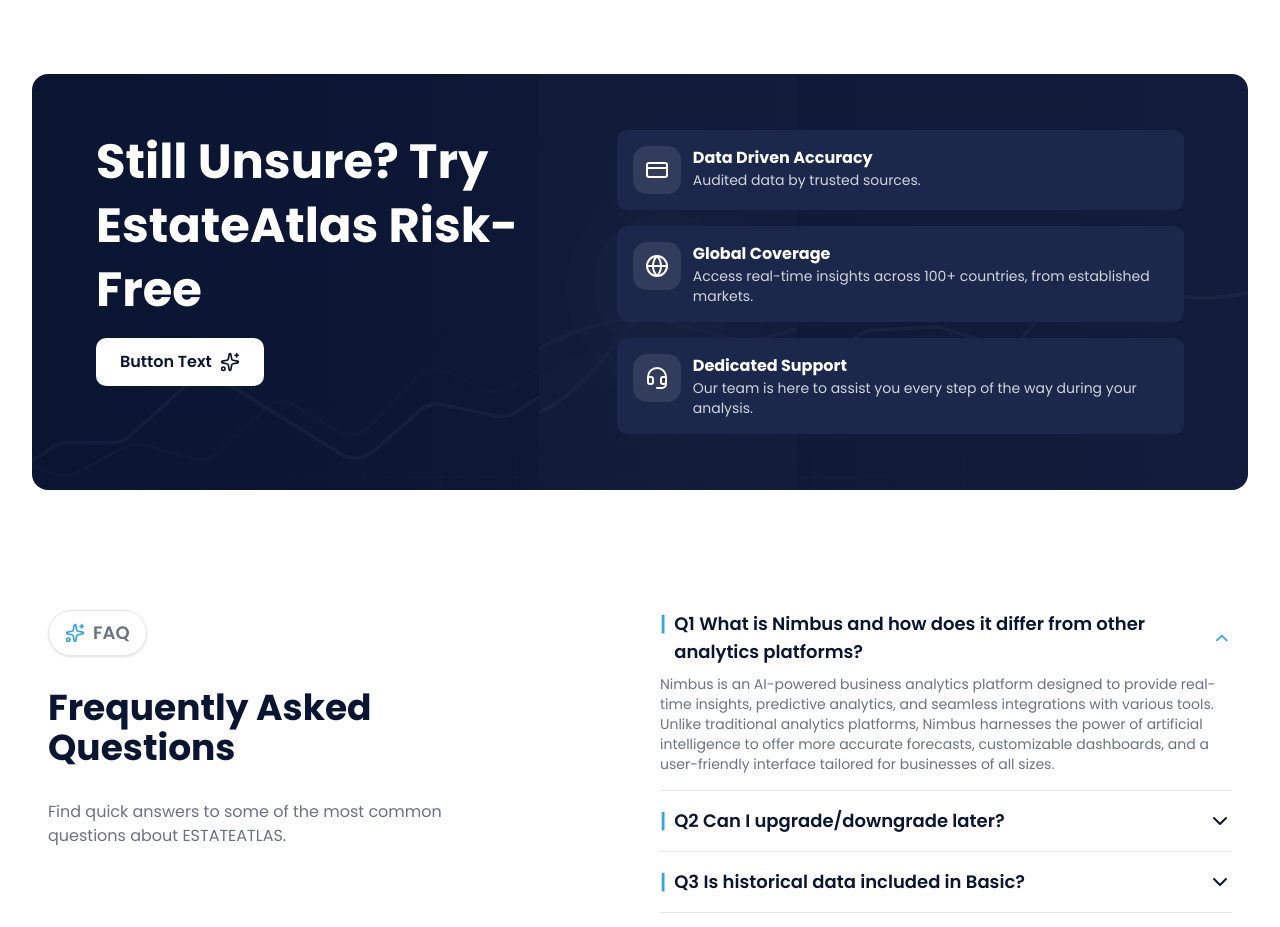
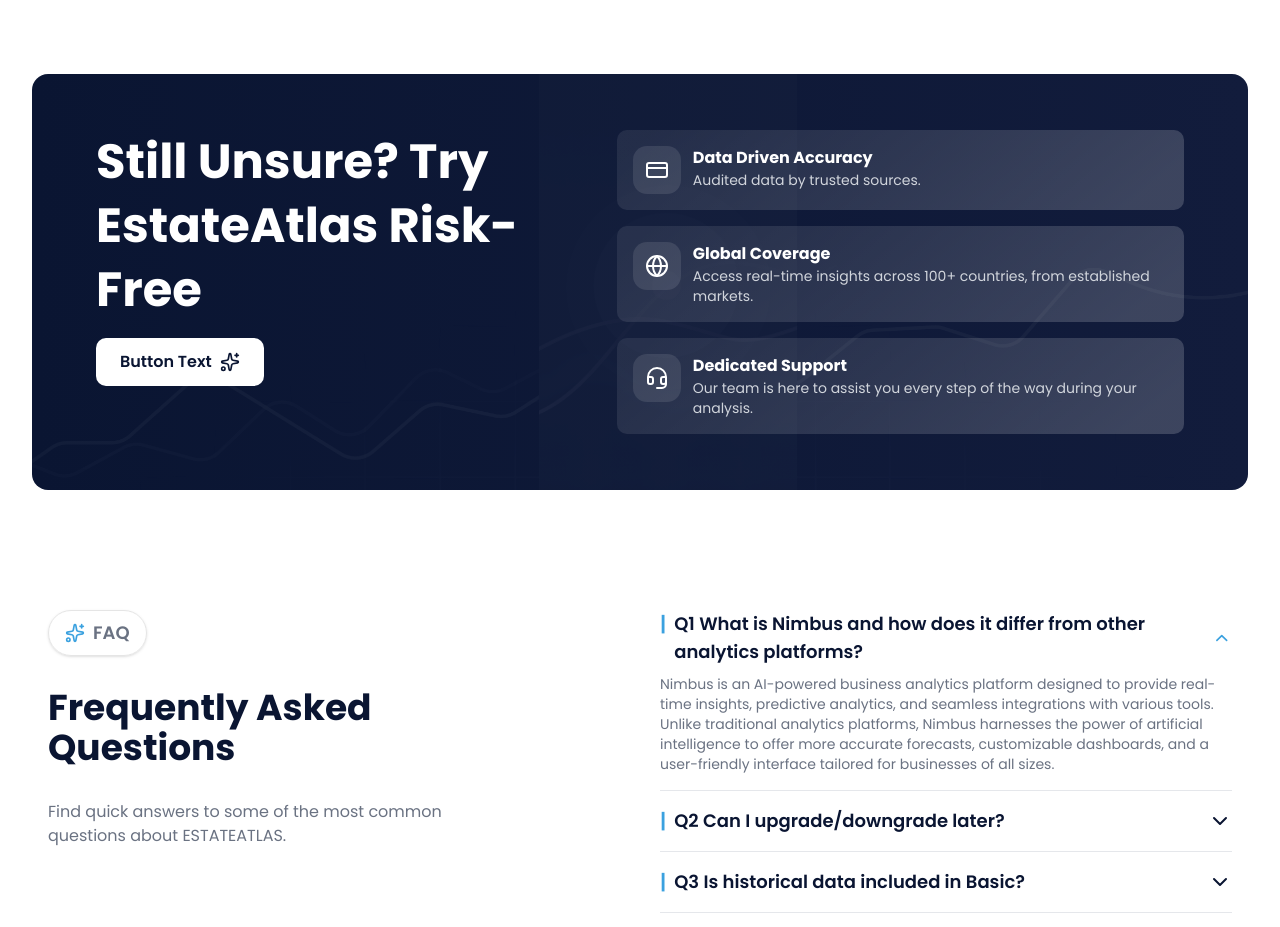
Before and after one commit to mubashirbappi5/EstateAtlas, a Next.js app: page /pricing in a window 1280 px wide. Shown: the part 1200-2127 px from the top of the page. Built offline with nearby package versions, Linux system fonts and the light colour scheme.

Commit message:
complate hero section in  article page

```diff
--- a/src/app/pricing/page.tsx
+++ b/src/app/pricing/page.tsx
@@ -1,6 +1,12 @@
 import ToggleButton from "@/components/Pricing/ToggleButton";
 import React from "react";
-import { CircleCheck, CreditCard ,  Globe, Headset, Sparkles  } from "lucide-react";
+import {
+  CircleCheck,
+  CreditCard,
+  Globe,
+  Headset,
+  Sparkles,
+} from "lucide-react";
 import Image from "next/image";
 import actionbg from "../../../public/actionbg.png";
 import FAQ from "@/components/Pricing/FAQ";
@@ -25,7 +31,8 @@
         <div
           className="absolute top-40 -left-40 w-[500px] h-[500px] rounded-full z-0 pointer-events-none blur-xl opacity-40"
           style={{
-    background: "radial-gradient(circle at center, rgba(10, 21, 50, 0.5) 0%, rgba(10, 21, 50, 0.2) 60%, rgba(255, 255, 255, 0) 100%)",
+            background:
+              "radial-gradient(circle at center, rgba(10, 21, 50, 0.5) 0%, rgba(10, 21, 50, 0.2) 60%, rgba(255, 255, 255, 0) 100%)",
           }}
         ></div>
 
@@ -104,9 +111,7 @@
               </div>
 
               <div className="mb-6">
-                  <p className="text-3xl font-bold text-white mb-2">
-                    $99/month
-                  </p>
+                <p className="text-3xl font-bold text-white mb-2">$99/month</p>
                 <p className="text-white text-sm">
                   Save 15% annually ($999/year)
                 </p>
@@ -164,7 +169,6 @@
           </div>
         </div>
 
-
         {/* action btn */}
 
         <section className=" my-30 ">
@@ -191,25 +195,43 @@
                   Still Unsure? Try <br /> EstateAtlas Risk-Free
                 </h2>
                 <button className="mt-4 bg-white text-[#0A1532] font-semibold px-6 py-3 rounded-lg flex items-center gap-2 hover:bg-gray-200 transition">
-                  Button Text <span><Sparkles className="w-5 h-5 text-[#0A1532]" /></span>
+                  Button Text{" "}
+                  <span>
+                    <Sparkles className="w-5 h-5 text-[#0A1532]" />
+                  </span>
                 </button>
               </div>
 
               {/* Features */}
               <div className="grid gap-4">
-                <div className="bg-[#1B274B] rounded-lg p-4 flex items-start gap-3">
-                  <div className="bg-[#FFFFFF1A] rounded-xl p-3 ">
+                <div
+                  className="rounded-lg p-4 flex items-start gap-3"
+                  style={{
+                    background:
+                      "linear-gradient(139.97deg, rgba(255, 255, 255, 0.08) 5.916%, rgba(255, 255, 255, 0.18) 90.97%)",
+                  }}
+                >
+                  <div className="bg-[#FFFFFF1A] rounded-xl p-3">
                     <CreditCard />
                   </div>
 
                   <div className="text-left">
-                    <h4 className="font-bold">Data Driven Accuracy</h4>
+                    <h4 className="font-bold text-white">
+                      Data Driven Accuracy
+                    </h4>
                     <p className="text-sm text-gray-300">
                       Audited data by trusted sources.
                     </p>
                   </div>
                 </div>
-                <div className="bg-[#1B274B] rounded-lg p-4 flex items-start gap-3">
+
+                <div
+                  style={{
+                    background:
+                      "linear-gradient(139.97deg, rgba(255, 255, 255, 0.08) 5.916%, rgba(255, 255, 255, 0.18) 90.97%)",
+                  }}
+                  className="rounded-lg p-4 flex items-start gap-3"
+                >
                   <div className="bg-[#FFFFFF1A] rounded-xl p-3 ">
                     <Globe />
                   </div>
@@ -221,7 +243,13 @@
                     </p>
                   </div>
                 </div>
-                <div className="bg-[#1B274B] rounded-lg p-4 flex items-start gap-3">
+                <div
+                  style={{
+                    background:
+                      "linear-gradient(139.97deg, rgba(255, 255, 255, 0.08) 5.916%, rgba(255, 255, 255, 0.18) 90.97%)",
+                  }}
+                  className="rounded-lg p-4 flex items-start gap-3"
+                >
                   <div className="bg-[#FFFFFF1A] rounded-xl p-3 ">
                     <Headset />
                   </div>
@@ -238,13 +266,11 @@
           </div>
         </section>
 
-
         {/* faq section */}
 
         <section className="mt-20">
-         <FAQ/>
+          <FAQ />
         </section>
-
       </div>
     </div>
   );
--- /dev/null
+++ b/src/components/Article/search-input.tsx
@@ -0,0 +1,38 @@
+"use client"
+
+import type React from "react"
+
+import { useState } from "react"
+import { Search } from "lucide-react"
+
+export default function Component() {
+  const [searchQuery, setSearchQuery] = useState("")
+
+  const handleSearch = (e: React.FormEvent) => {
+    e.preventDefault()
+    console.log("Searching for:", searchQuery)
+    // Add your search logic here
+  }
+
+  return (
+
+      <form onSubmit={handleSearch} className="w-full max-w-md">
+        <div className="relative">
+          <input
+            type="text"
+            value={searchQuery}
+            onChange={(e) => setSearchQuery(e.target.value)}
+            placeholder="Search articles, trends, or markets..."
+            className="w-full px-4 py-3 pr-12 text-gray-700 bg-white border border-gray-300 rounded-lg focus:outline-none focus:ring-2 focus:ring-blue-500 focus:border-transparent placeholder-gray-400"
+          />
+          <button
+            type="submit"
+            className="absolute right-3 top-1/2 transform -translate-y-1/2 text-gray-400 hover:text-gray-600 focus:outline-none"
+          >
+            <Search className="w-5 h-5" />
+          </button>
+        </div>
+      </form>
+
+  )
+}
```
Also changed, not shown: src/app/articles/page.tsx (+58 -9 lines), public/ArticleBanner.jpg (added). Lines whose indentation alone changed are shown as unchanged.
